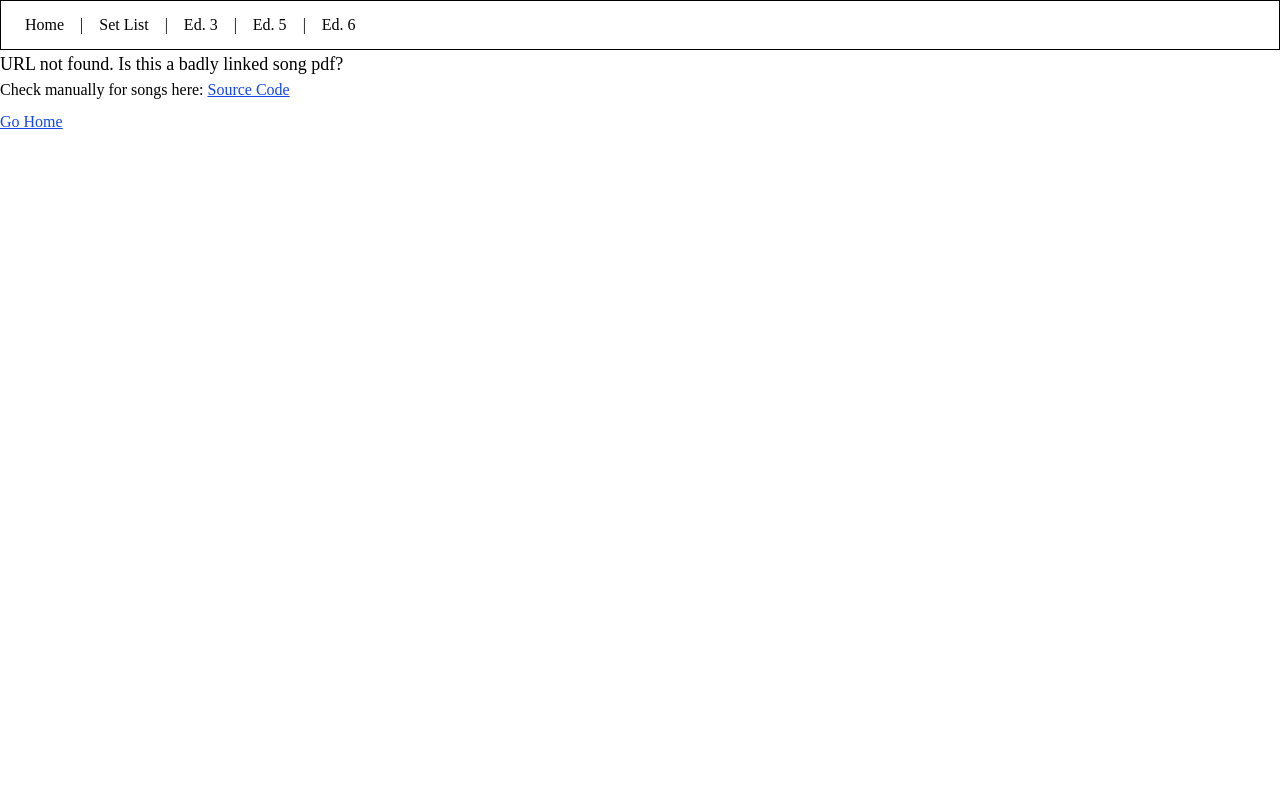
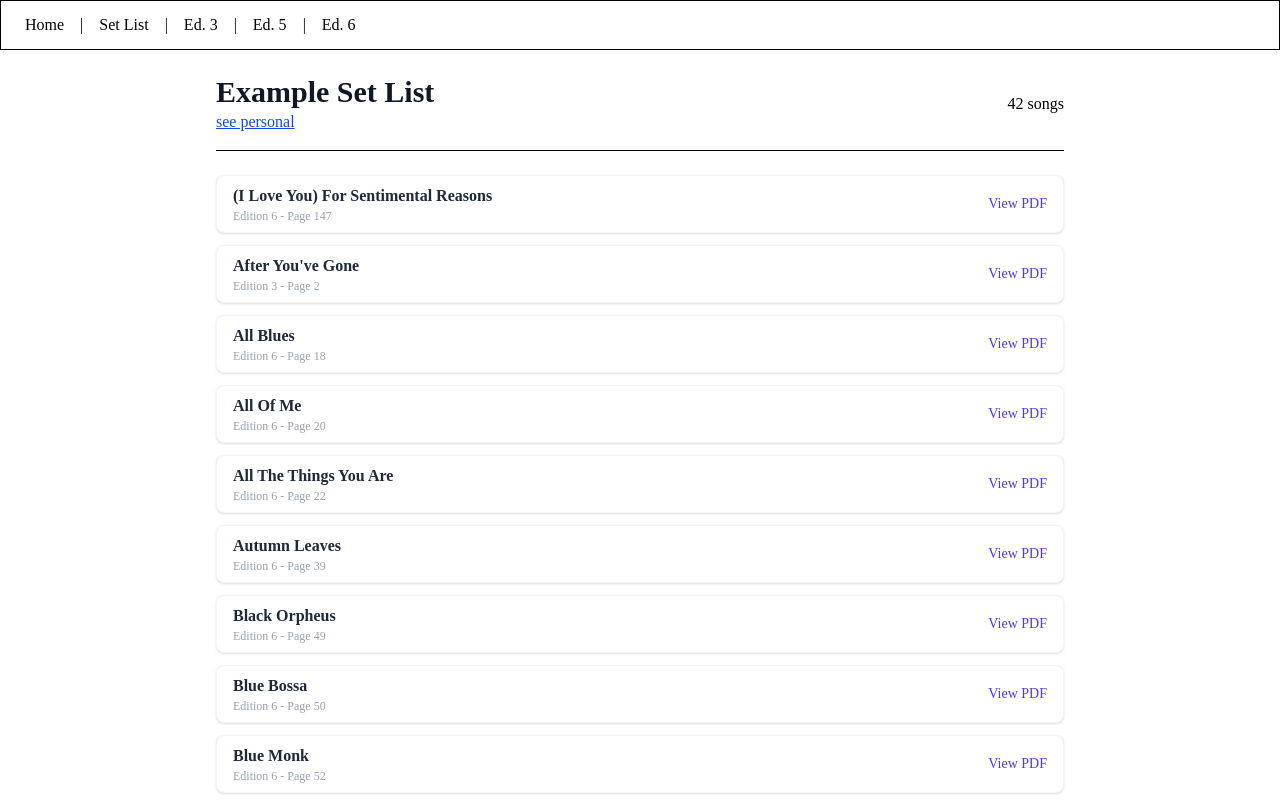
Before and after one commit to diegotyner/Real-Finder, a Vue app: page /SetList/Example in a window 1280 px wide. Before the commit this address had no page. Shown: the top 800 px of the page. Built offline with nearby package versions, Linux system fonts and the light colour scheme.

Commit message:
Example setlist

```diff
--- a/src/App.vue
+++ b/src/App.vue
@@ -4,7 +4,7 @@
       <nav class="flex space-x-4 items-center">
         <router-link to="/">Home</router-link>
         <span>|</span>
-        <router-link :to="{ name: 'SetList' }">Set List</router-link>
+        <router-link :to="{ name: 'SetList', params: { mode: 'Personal' } }">Set List</router-link>
         <span>|</span>
         <router-link :to="{ name: 'SongIndex', params: { edition: 3 } }">Ed. 3</router-link>
         <span>|</span>
@@ -15,7 +15,7 @@
     </header>
 
     <main>
-      <router-view></router-view>
+      <router-view :key="$route.fullPath"></router-view>
     </main>
   </div>
 </template>
--- /dev/null
+++ b/src/data/exampleSetlist.json
@@ -0,0 +1,44 @@
+[
+  "misty|6|277",
+  "autumn leaves|6|39",
+  "(i love you) for sentimental reasons|6|147",
+  "my way|6|292",
+  "all the things you are|6|22",
+  "my favorite things|6|285",
+  "my foolish heart|6|286",
+  "my funny valentine|6|287",
+  "satin doll|6|349",
+  "take five|6|397",
+  "take the a train|6|398",
+  "that's amore|6|404",
+  "girl from ipanema, the|6|158",
+  "there will never be another you|6|407",
+  "triste|6|417",
+  "wave|6|431",
+  "when i fall in love|6|439",
+  "yesterdays|6|453",
+  "you're nobody till somebody loves you|6|462",
+  "dream a little dream of me|6|124",
+  "in a sentimental mood|6|207",
+  "giant steps|6|157",
+  "have you met miss jones?|6|172",
+  "young at heart|6|461",
+  "call me irresponsible|6|67",
+  "all blues|6|18",
+  "blue monk|6|52",
+  "black orpheus|6|49",
+  "all of me|6|20",
+  "someday my prince will come|6|367",
+  "four|6|149",
+  "blue bossa|6|50",
+  "i'll remember april|6|197",
+  "blues for alice|6|55",
+  "road song|6|344",
+  "cherokee|5|78",
+  "i wish you love|3|124",
+  "everything happens to me|3|82",
+  "after you've gone|3|2",
+  "sunny side of the street|3|290",
+  "what a difference a day made|3|335",
+  "like someone in love|6|243"
+]
--- a/src/router/index.ts
+++ b/src/router/index.ts
@@ -3,6 +3,7 @@ import Home from "@/views/Home.vue";
 import OldHome from "@/views/OldHome.vue";
 import SongIndex from "@/views/SongIndex.vue";
 import SetList from "@/views/SetList.vue";
+import NotFound from "@/views/NotFound.vue";
 
 const routes = [
   {
@@ -17,10 +18,12 @@ const routes = [
     component: OldHome,
   },
 
+  // Dynamic route
   {
-    path: "/SetList",
+    path: "/SetList/:mode?",
     name: "SetList",
     component: SetList,
+    props: true,
   },
 
   // 2. Dynamic Index Route (for /index/5 and /index/6)
@@ -34,7 +37,7 @@ const routes = [
   {
     path: "/:pathMatch(.*)*",
     name: "NotFound",
-    component: () => import("@/views/NotFound.vue"),
+    component: NotFound,
   },
 ];
 
--- a/src/views/SetList.vue
+++ b/src/views/SetList.vue
@@ -2,45 +2,58 @@
 import { ref, computed } from 'vue';
 import { useSetlist } from '@/utils/useSetlist';
 import { createLinkTarget, titleCase } from '@/utils/utils';
+import exampleData from '@/data/exampleSetlist.json';
 
 const { setlistIds, toggleSong, count } = useSetlist();
 
-// Local state for tracking removals in the current session only
-// We use the Array<any> syntax to ensure maximum compatibility with the build environment's parser
 const recentRemovals = ref<Array<any>>([]);
 
+const props = defineProps<{
+  mode: string | null;
+}>();
+
+const IS_EXAMPLE = (props.mode === 'Example')
 const orderedSongs = computed(() => {
-  // Convert the Set to an array of parsed objects for rendering
-  return Array.from(setlistIds.value as Set<string>).map(id => {
-    const [title, edition, page_num] = id.split('|');
-    return {
-      id,
-      title,
-      displayTitle: titleCase(title),
-      edition: parseInt(edition),
-      page_number: parseInt(page_num)
-    };
-  }).sort((a, b) => a.displayTitle.localeCompare(b.displayTitle));
+  let sourceArray = [];
+
+  if (IS_EXAMPLE) {
+    sourceArray = exampleData.map(id => {
+      const [title, edition, page] = id.split('|');
+      return { title, edition: parseInt(edition), page_number: parseInt(page) };
+    });
+  } else {
+    sourceArray = Array.from(setlistIds.value as Set<string>).map(id => {
+      const [title, edition, page] = id.split('|');
+      return { title, edition: parseInt(edition), page_number: parseInt(page) };
+    });
+  }
+
+  return sourceArray.map(song => ({
+    ...song,
+    id: `${song.title}|${song.edition}|${song.page_number}`,
+    displayTitle: titleCase(song.title)
+  })).sort((a, b) => a.displayTitle.localeCompare(b.displayTitle));
 });
 
 const handleRemove = (song: any) => {
-  // 1. Save to local history before removal
+  // Save before removing from local storage
   recentRemovals.value.unshift({ ...song });
 
-  // 2. Limit history size
-  if (recentRemovals.value.length > 5) {
-    recentRemovals.value.pop();
-  }
+  // // Optional snippet to limit history size
+  // const HISTORY_SIZE = 10
+  // if (recentRemovals.value.length > HISTORY_SIZE) {
+  //   recentRemovals.value.pop();
+  // }
 
-  // 3. Trigger global removal via toggle
+  // Toggle song in local storage (deletes)
   toggleSong(song.title, song.edition, song.page_number);
 };
 
 const handleUndo = (song: any, index: number) => {
-  // 1. Add back to global state
+  // Toggle song in local storage (adds/restores)
   toggleSong(song.title, song.edition, song.page_number);
 
-  // 2. Remove from the local trash bin
+  // Remove from recent
   recentRemovals.value.splice(index, 1);
 };
 </script>
@@ -49,17 +62,30 @@ const handleUndo = (song: any, index: number) => {
   <div class="p-6 max-w-4xl mx-auto space-y-10">
     <!-- Active Set List Section -->
     <section>
-      <div class="flex items-center justify-between mb-6 border-b pb-4">
-        <h1 class="text-3xl font-bold text-gray-900">Your Set List</h1>
+      <div v-if="!IS_EXAMPLE" class="flex items-center justify-between mb-6 border-b pb-4">
+        <div >
+          <h1 class="text-3xl font-bold text-gray-900">Your Set List</h1>
+          <a href="/SetList/Example" class="link">see example</a>
+        </div>
         <div class="flex items-center space-x-2">
-            {{ count }} songs
+          {{ count }} songs
+        </div>
+      </div>
+      <div v-else class="flex items-center justify-between mb-6 border-b pb-4">
+        <div>
+          <h1 class="text-3xl font-bold text-gray-900">Example Set List</h1>
+          <a href="/SetList/Personal" class="link">see personal</a>
+        </div>
+        <div class="flex items-center space-x-2">
+            {{ orderedSongs.length }} songs
         </div>
       </div>
 
+
       <!-- Empty State -->
-      <div v-if="count === 0" class="text-center py-16 bg-gray-50 rounded-xl border-2 border-dashed border-gray-200">
-        <p class="text-gray-500 mb-4 font-medium">No songs in your list yet.</p>
-        <router-link to="/" class="text-indigo-600 font-bold hover:text-indigo-800 transition-colors">
+      <div v-if="!IS_EXAMPLE && count === 0" class="text-center py-8 bg-gray-50 rounded-xl border-2 border-dashed border-gray-200">
+        <p class="text-gray-500 mb-1 font-medium">No songs in your list yet.</p>
+        <router-link to="/" class="text-indigo-600 font-bold clickable">
           Search for songs to add
         </router-link>
       </div>
@@ -87,6 +113,7 @@ const handleUndo = (song: any, index: number) => {
               View PDF
             </a>
             <button
+              v-if="!IS_EXAMPLE"
               @click="handleRemove(song)"
               class="text-red-300 hover:text-red-500 clickable"
               title="Remove from set list"
```
